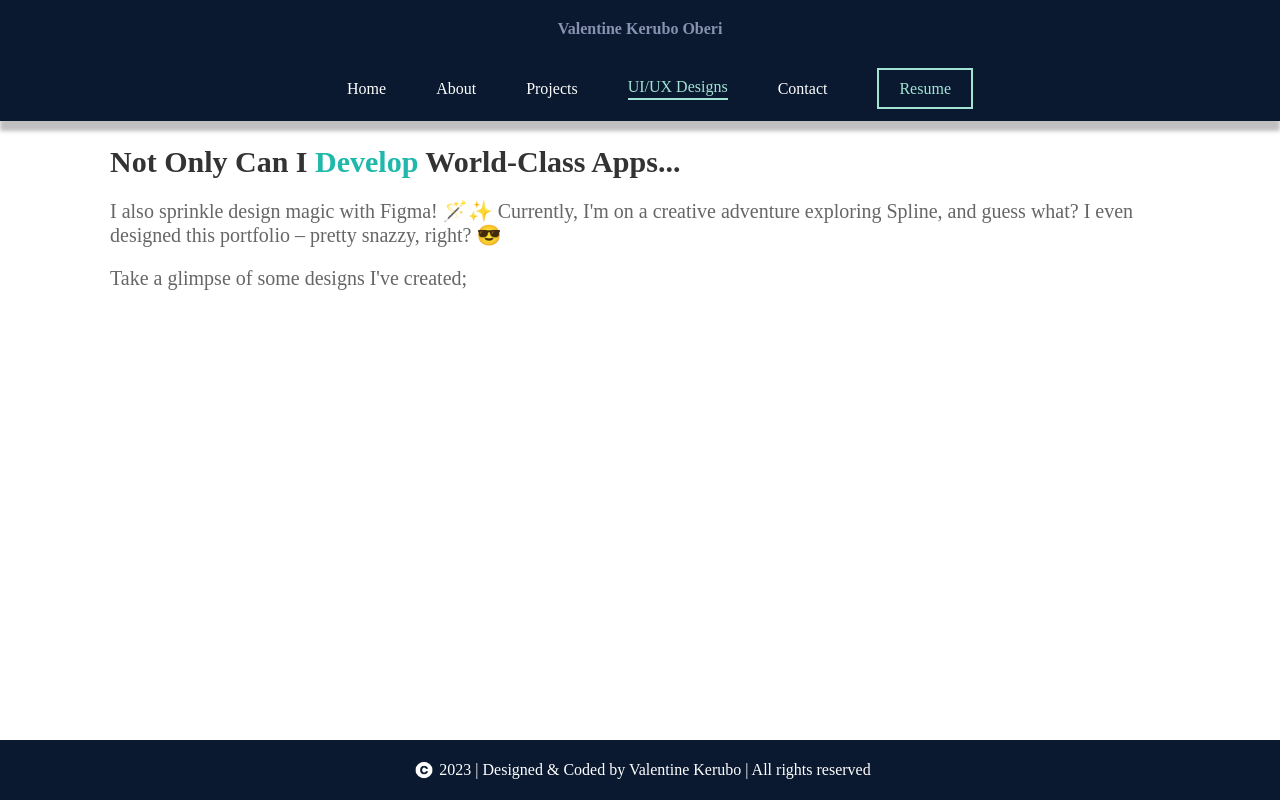
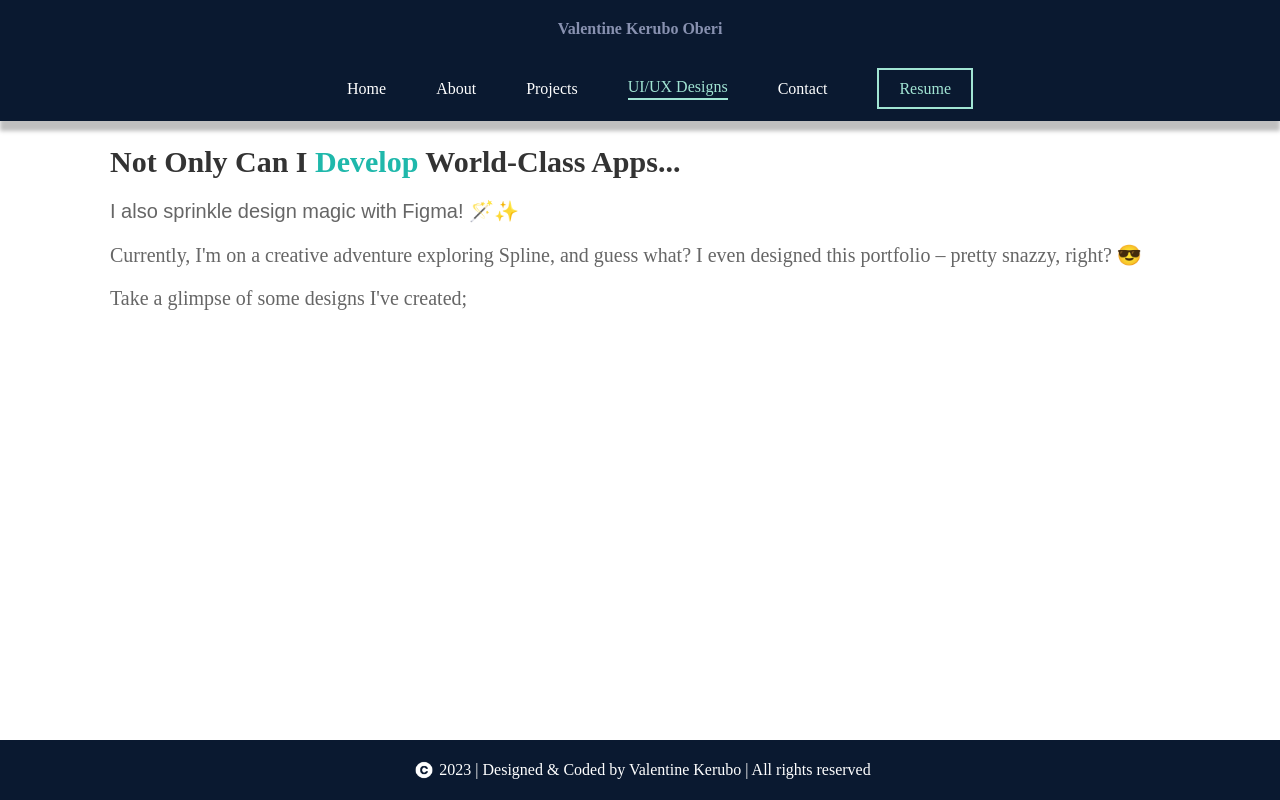
Before and after one commit to Vkerubo/my-portolio, a React (Create React App) app: page /ui-ux in a window 1280 px wide. Built offline with nearby package versions, Linux system fonts and the light colour scheme.

Commit message:
import css fonts

```diff
--- a/src/App.js
+++ b/src/App.js
@@ -2,7 +2,7 @@ import React from "react";
 import { BrowserRouter as Router, Route, Routes } from "react-router-dom";
 import Homepage from "./components/Homepage";
 import About from "./components/About";
-import UiUx from "./components/UI/UI-UX";
+import UiUx from "./components/UI-UX";
 import ContactPage from "./components/ContactPage";
 
 function App() {
--- a/src/components/UI/UI-UX.js
+++ b/src/components/UI-UX.js
@@ -1,7 +1,7 @@
 import React from "react";
 import { styled } from "styled-components";
-import Navbar from "../Navbar";
-import Footer from "../Footer";
+import Navbar from "./Navbar";
+import Footer from "./Footer";
 
 const MainContainer = styled.div`
   display: flex;
@@ -26,13 +26,34 @@ const Title = styled.h1`
   font-weight: 700;
   line-height: normal;
   margin-bottom: 20px;
+
+  @media (max-width: 768px) {
+    padding: 0px 10px;
+    font-size: 25px;
+  }
 `;
 
 const DevelopText = styled.span`
   color: #1fb8ab; /* Set the color for "Develop" */
 `;
 
-const Text = styled.p`
+const Text1 = styled.p`
+  color: #666;
+  font-family: "Nanum Brush Script", sans-serif;
+  font-size: 20px;
+  font-style: normal;
+  margin-bottom: 20px;
+`;
+
+const Text2 = styled.p`
+  color: #666;
+  font-family: Montserrat;
+  font-size: 20px;
+  font-style: normal;
+  margin-bottom: 20px;
+`;
+
+const Text3 = styled.p`
   color: #666;
   font-family: Montserrat;
   font-size: 20px;
@@ -49,12 +70,12 @@ function UiUx() {
         <Title>
           Not Only Can I <DevelopText>Develop</DevelopText> World-Class Apps...
         </Title>
-        <Text>
-          I also sprinkle design magic with Figma! 🪄✨ Currently, I'm on a
-          creative adventure exploring Spline, and guess what? I even designed
-          this portfolio – pretty snazzy, right? 😎
-        </Text>
-        <Text>Take a glimpse of some designs I've created;</Text>
+        <Text1>I also sprinkle design magic with Figma! 🪄✨</Text1>
+        <Text2>
+          Currently, I'm on a creative adventure exploring Spline, and guess
+          what? I even designed this portfolio – pretty snazzy, right? 😎
+        </Text2>
+        <Text3>Take a glimpse of some designs I've created;</Text3>
       </Content>
       <Footer />
     </MainContainer>
--- /dev/null
+++ b/src/components/fonts.css
@@ -0,0 +1,4 @@
+/* global.css or App.css */
+@import url('https://fonts.googleapis.com/css2?family=Nanum+Brush+Script&display=swap');
+
+/* Add your other CSS styles below */
```
